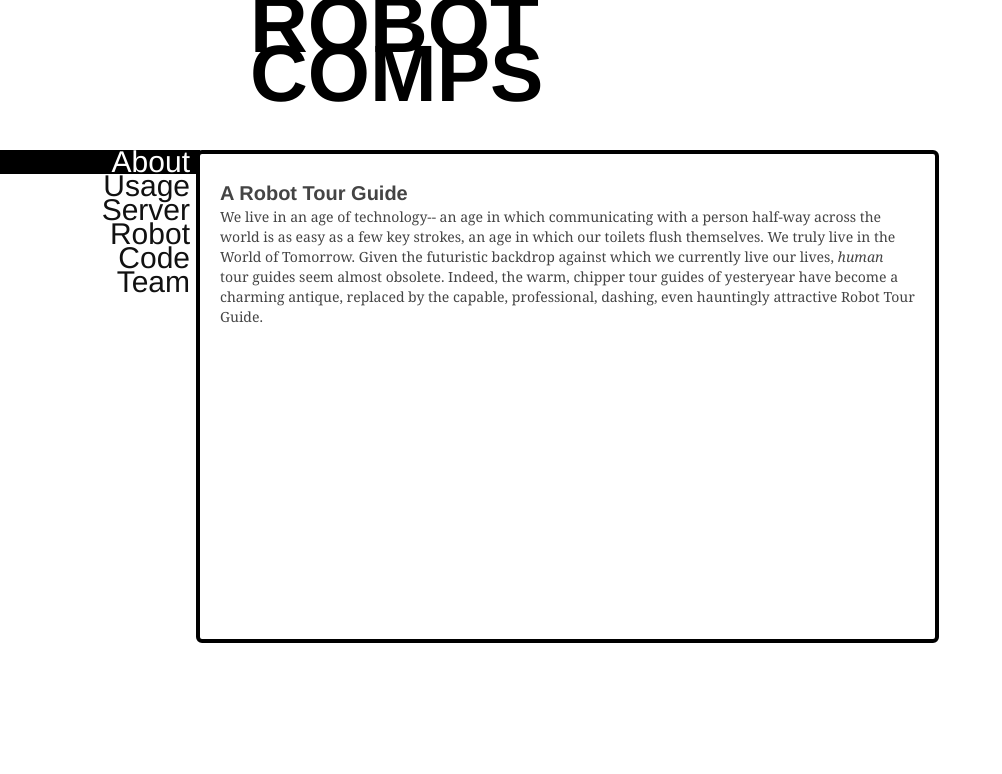
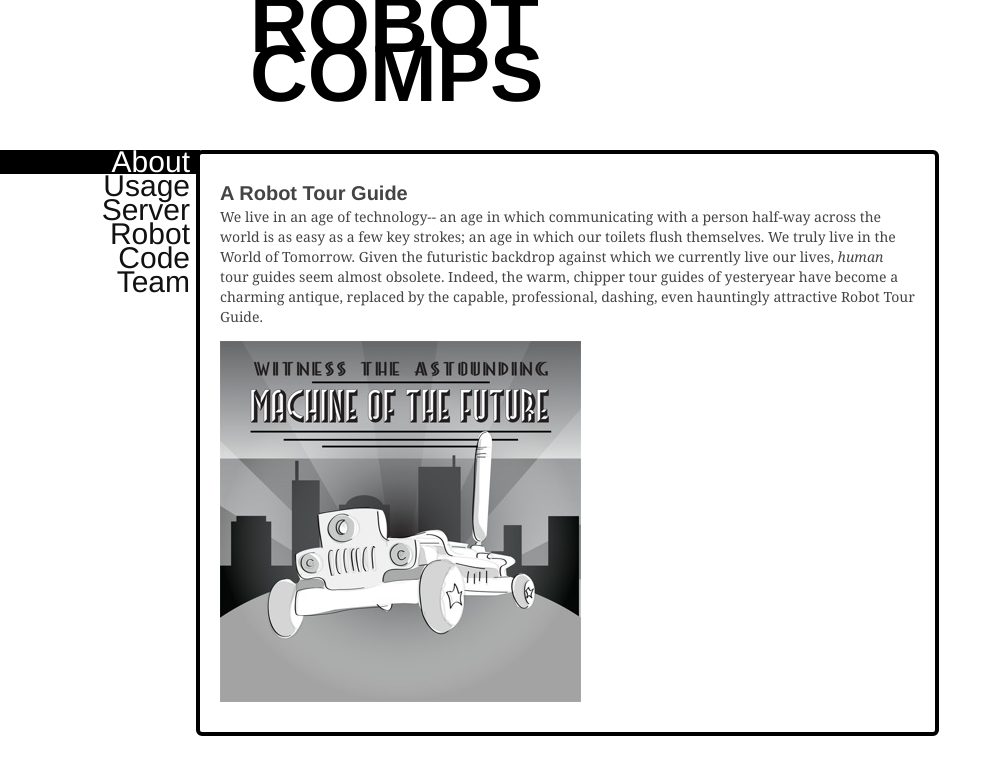
Before and after one commit to cpdean/robositeDesign, a plain HTML site: page index.html in a window 1280 px wide. Shown: the whole page, without its empty margins (0-1002 px from the left). Drawn offline with Linux system fonts and the light colour scheme.

Commit message:
Added images folder.

```diff
--- a/index.html
+++ b/index.html
@@ -40,7 +40,7 @@
             <section id="content">
                 <article>
                     <h2>A Robot Tour Guide</h2>
-                    <p> We live in an age of technology-- an age in which communicating with a person half-way across the world is as easy as a few key strokes, an age in which our toilets flush themselves. We truly live in the World of Tomorrow. Given the futuristic backdrop against which we currently live our lives, <i>human</i> tour guides seem almost obsolete. Indeed, the warm, chipper tour guides of yesteryear have become a charming antique, replaced by the capable, professional, dashing, even hauntingly attractive Robot Tour Guide. </p>
+                    <p> We live in an age of technology-- an age in which communicating with a person half-way across the world is as easy as a few key strokes; an age in which our toilets flush themselves. We truly live in the World of Tomorrow. Given the futuristic backdrop against which we currently live our lives, <i>human</i> tour guides seem almost obsolete. Indeed, the warm, chipper tour guides of yesteryear have become a charming antique, replaced by the capable, professional, dashing, even hauntingly attractive Robot Tour Guide. </p><img src="pic/HWO.jpg"alt="Introducing the Mechanical Man of the Future!"/>
 
 
 
```
Also changed, not shown: pic/HWO.jpg (added).
